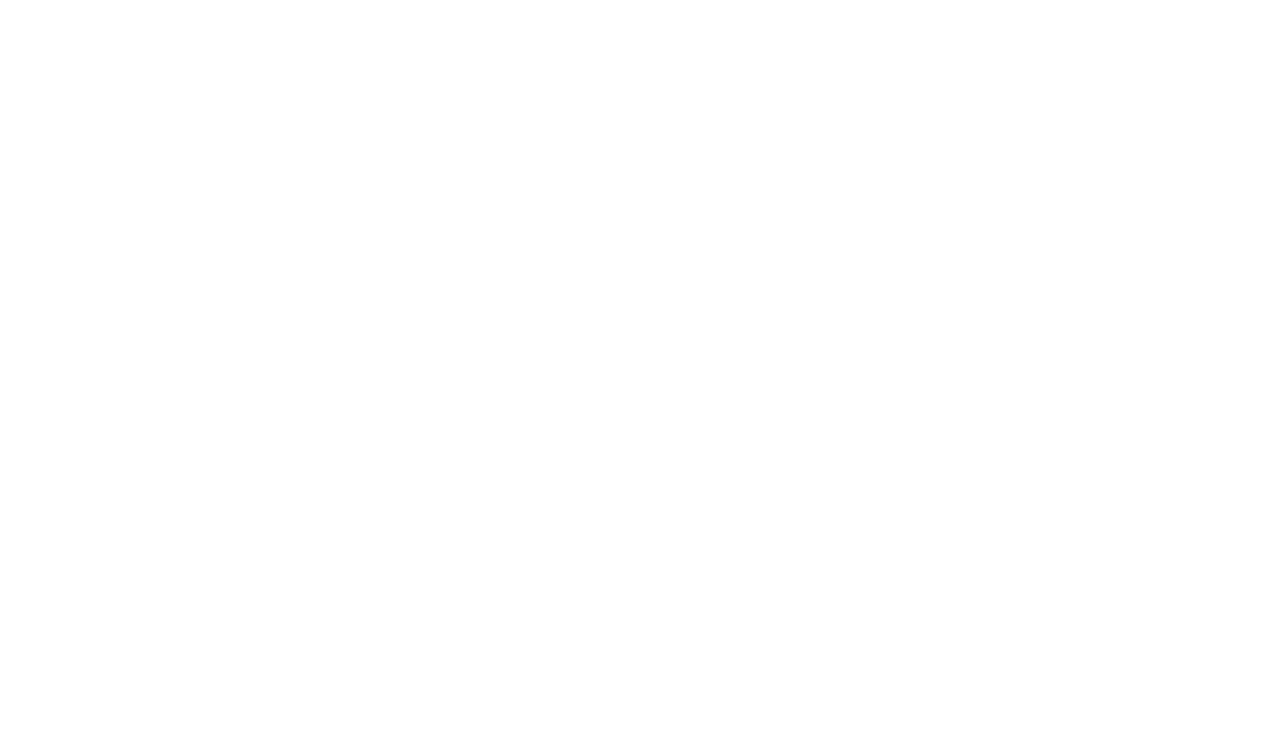
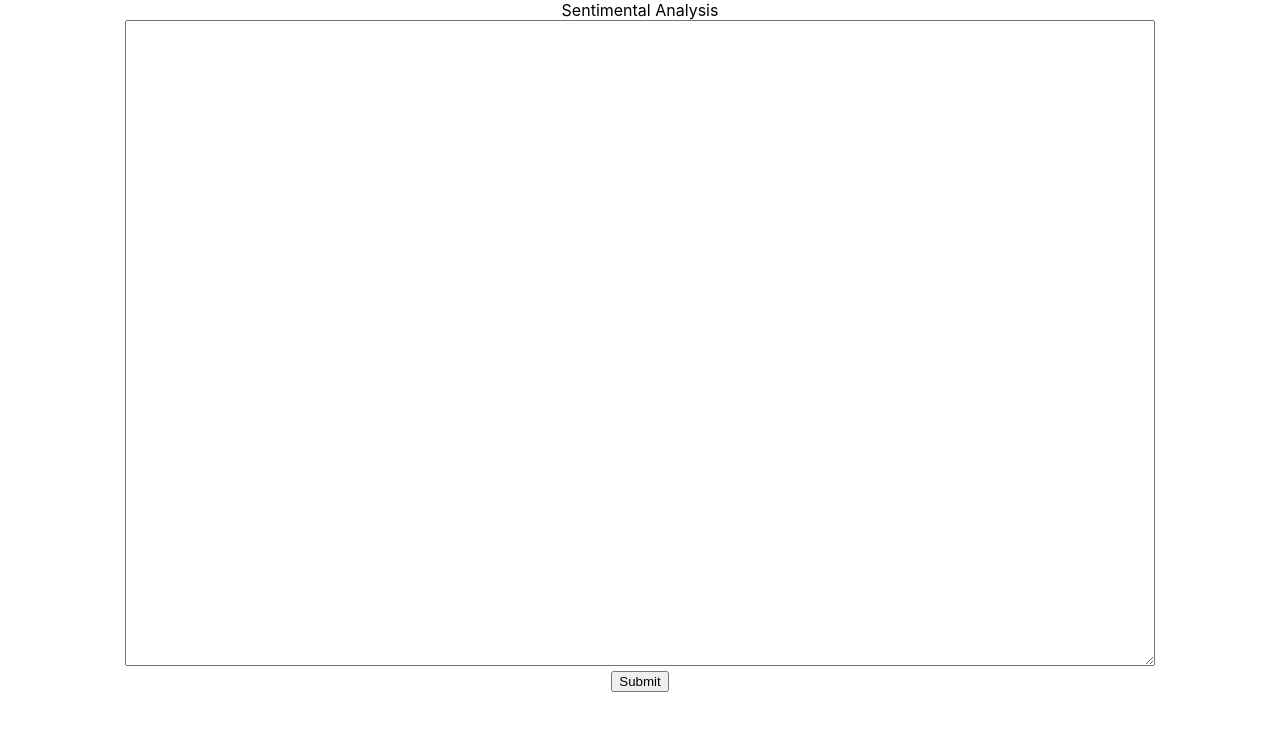
Before and after one commit to greenice288f/SWENGGroup31, a React (Create React App) app in the folder frontend/my-app/: page / in a window 1280 px wide. Before the commit this address had no page. Shown: the top 730 px of the page. Built offline with nearby package versions, Linux system fonts and the light colour scheme.

Commit message:
Basic layout for "Sentimental Analysis" page

```diff
--- a/frontend/my-app/src/index.js
+++ b/frontend/my-app/src/index.js
@@ -1,13 +1,14 @@
 import React from 'react';
 import ReactDOM from 'react-dom/client';
 import './index.css';
-import App from './App';
+//import App from './App';
+import Sentimental from './pages/Sentimental';
 import reportWebVitals from './reportWebVitals';
 
 const root = ReactDOM.createRoot(document.getElementById('root'));
 root.render(
   <React.StrictMode>
-    <App />
+    <Sentimental />
   </React.StrictMode>
 );
 
--- /dev/null
+++ b/frontend/my-app/src/pages/Sentimental.js
@@ -0,0 +1,26 @@
+import React, { useState } from 'react';
+
+function Sentimental() {
+    const [inputtedText, setInputtedText] = useState();
+
+    return ( <>
+    <div style={{display: 'inline-block', textAlign: "center", width: "100%"}}>
+        <label>Sentimental Analysis</label>
+        <InputForm inputFunction={setInputtedText}/>
+        <button>Submit</button>
+        <br/><label>{inputtedText}</label>
+    </div>
+
+    </>
+    );
+}
+
+function InputForm({inputFunction}) {
+    return (
+        <form>
+            <textarea name="text" style={{width: "80%", height: "80vh" }} onChange={e => inputFunction(e.target.value)}/>
+        </form>
+    );
+}
+
+export default Sentimental;
```
